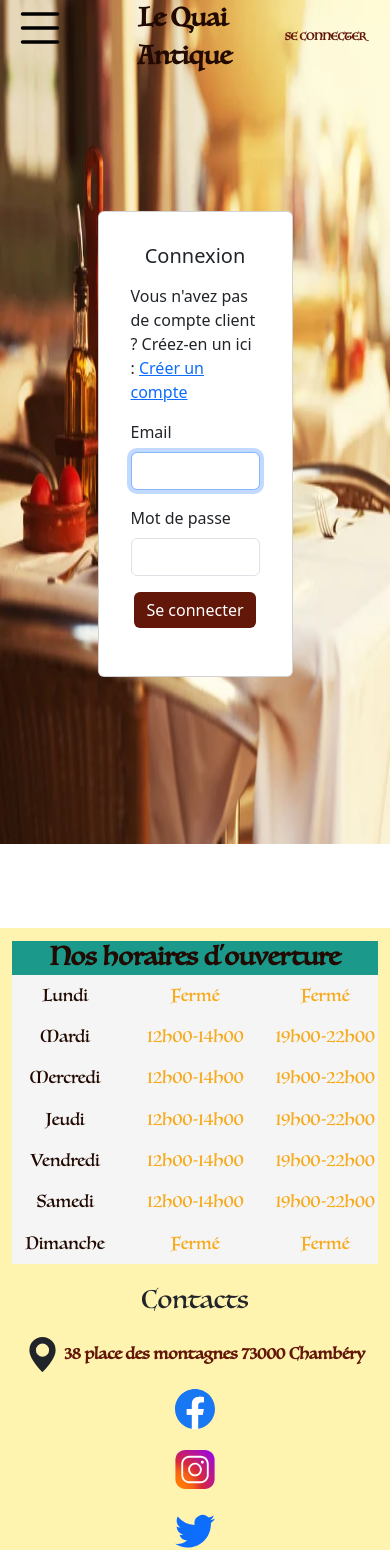
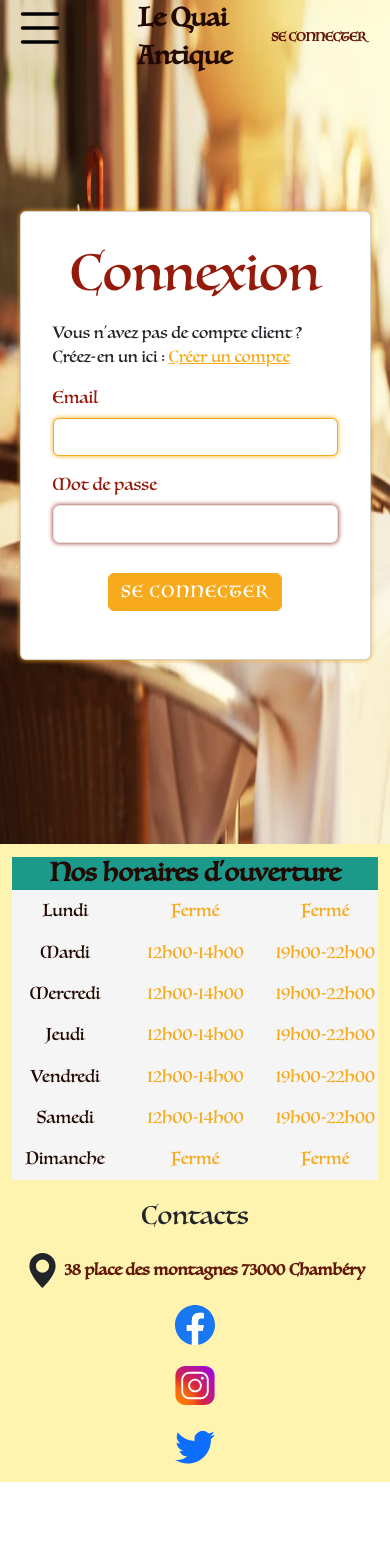
Before and after one commit to yattttta/ECF-site-restaurant, a Symfony app: template symfony/templates/security/login.html.twig in a window 390 px wide. After the commit the page ends 1482 px from the top, so only its background shows below. Run offline with Twig, Linux system fonts and the light colour scheme; the template is opened without the code that fills it, so the values that code supplies are empty; some libraries are stand-ins or nearby versions.

Commit message:
*#18 Responsive v1.3 - page connection

```diff
--- a/symfony/public/navbar/navbar.css
+++ b/symfony/public/navbar/navbar.css
@@ -87,7 +87,6 @@ main {
 /* Footer */
 footer {
     position: relative;
-    margin-top: 10vh;
     background-color: #fff3b0;
     font-family: 'Luminari';
     z-index: 3;
@@ -137,7 +136,7 @@ footer {
         font-size: 3vh;
     }
     .connected {
-        font-size: 1.2vh;
+        font-size: 1.4vh;
     }
     .openHoursCardBlock {
         width: 100%;
--- a/symfony/public/pageAccueil/pageAccueil.css
+++ b/symfony/public/pageAccueil/pageAccueil.css
@@ -28,6 +28,9 @@ h1 {
     transition: all 0.23s ease-in-out;
 }
 /* Banniere bienvenue */
+main {
+    margin-bottom: 10vh;
+}
 .welcomeStrip {
     height: 20vh;
     background-color: #BC3908;
--- /dev/null
+++ b/symfony/public/pageConnexion/login.css
@@ -0,0 +1,45 @@
+.connexionBlock {
+    width: 50vw;
+    margin-top: 25vh;
+    box-shadow: 0 0 5px #F6AA1C;
+    font-family: "luminari";
+}
+.card-title {
+    font-size: 6vh;
+    color: #941B0C;
+}
+.create {
+    color: #F6AA1C;
+}
+.create:hover {
+    color: #941B0C;
+}
+.mailPass {
+    color: #941B0C;
+    font-size: 2vh;
+}
+.secoBlock {
+    margin-top: 3.5vh;
+}
+.seco2 {
+    background-color:#F6AA1C;
+    border: 1px solid #F6AA1C;
+    letter-spacing: 0.1rem;
+}
+.seco:hover {
+    background-color: #941B0C;
+    border: 1px solid #941B0C;
+}
+#inputEmail, #inputPassword {
+    box-shadow: 0 0 5px #941B0C;
+}
+#inputEmail:focus, #inputPassword:focus {
+    box-shadow: 0 0 5px #F6AA1C;
+    border: 1px solid #F6AA1C;
+}
+
+@media screen and (max-width: 850px) {
+    .connexionBlock {
+        width: 90%;
+    }
+}
--- a/symfony/templates/accueil/accueil.html.twig
+++ b/symfony/templates/accueil/accueil.html.twig
@@ -15,6 +15,7 @@
 {% endblock %}
 
 {% block main %}
+
         <div class="row welcomeStrip">
             <p class="welcome col d-flex justify-content-center align-items-center">Bienvenue</p>
         </div>
@@ -58,5 +59,6 @@
             <div class="decor" id="menuDecor"></div>
             <img src="pageAccueil/images/imgMenu.jpg" class="col-3 imgMenu photo">
         </article>
+
 {% endblock %}
 {% block scripts %} <script src="pageAccueil/pageAccueil.js"></script> {% endblock %}
--- a/symfony/templates/base.html.twig
+++ b/symfony/templates/base.html.twig
@@ -135,7 +135,7 @@
                         </svg>
                     </a>
                     <a href="https://twitter.com/?lang=fr" title="twitter" target="_blank" class="row lienContact">
-                        <svg xmlns="http://www.w3.org/2000/svg" width="40" height="40" fill="currentColor" class="bi bi-twitter" viewBox="0 0 16 16">
+                        <svg xmlns="http://www.w3.org/2000/svg" width="40" height="40" fill="currentColor" class="bi bi-twitter mb-3" viewBox="0 0 16 16">
                             <path d="M5.026 15c6.038 0 9.341-5.003 9.341-9.334 0-.14 0-.282-.006-.422A6.685 6.685 0 0 0 16 3.542a6.658 6.658 0 0 1-1.889.518 3.301 3.301 0 0 0 1.447-1.817 6.533 6.533 0 0 1-2.087.793A3.286 3.286 0 0 0 7.875 6.03a9.325 9.325 0 0 1-6.767-3.429 3.289 3.289 0 0 0 1.018 4.382A3.323 3.323 0 0 1 .64 6.575v.045a3.288 3.288 0 0 0 2.632 3.218 3.203 3.203 0 0 1-.865.115 3.23 3.23 0 0 1-.614-.057 3.283 3.283 0 0 0 3.067 2.277A6.588 6.588 0 0 1 .78 13.58a6.32 6.32 0 0 1-.78-.045A9.344 9.344 0 0 0 5.026 15z"/>
                         </svg>
                     </a>
--- a/symfony/templates/security/login.html.twig
+++ b/symfony/templates/security/login.html.twig
@@ -1,12 +1,11 @@
 {% extends 'base.html.twig' %}
 
 {% block stylesheets %}
-    <link href="pageReserver/pageReserver.css" rel="stylesheet" type="text/css">
+    <link href="pageConnexion/login.css" rel="stylesheet" type="text/css">
 {% endblock %}
 {% block header %}
-
     <div class="row">
-        <div class="card carte d-flex mx-auto p-3">
+        <div class="card connexionBlock d-flex mx-auto p-3">
             <div class="card-body">
                 <h5 class="card-title text-center">Connexion</h5>
                 <p class="card-text">
@@ -16,22 +15,23 @@
                         {% endif %}
 
                         <div class="mb-3">
-                            <p>Vous n'avez pas de compte client ? Créez-en un ici : <a href="/form">Créer un compte</a></li>
+                            Vous n'avez pas de compte client ? Créez-en un ici : <a href="/form" class="create">Créer un compte</a>
                         </div>
                         <div class="mb-3">
-                            <label for="inputEmail" class="form-label">Email</label>
+                            <label for="inputEmail" class="form-label mailPass">Email</label>
                             <input type="email" name="email" id="inputEmail" class="form-control" autocomplete="email" required autofocus>
                         </div>
                         <div class="mb-3">
-                            <label for="inputPassword" class="form-label">Mot de passe</label>
+                            <label for="inputPassword" class="form-label mailPass">Mot de passe</label>
                             <input type="password" name="password" id="inputPassword" class="form-control" autocomplete="current-password" required>
                         </div>
-                        <input type="hidden" name="_csrf_token" value="{{ csrf_token('authenticate') }}">
-                        <button type="submit" id="btn" class="btn btn-primary d-flex mx-auto">Se connecter</button>
+                        <div class="secoBlock">
+                            <input type="hidden" name="_csrf_token" value="{{ csrf_token('authenticate') }}">
+                            <button type="submit" id="btn" class="btn btn-primary d-flex mx-auto seco2">SE CONNECTER</button>
+                        </div>
                     </form>
                 </p>
             </div>
         </div>
     </div>
-
 {% endblock %}
```
